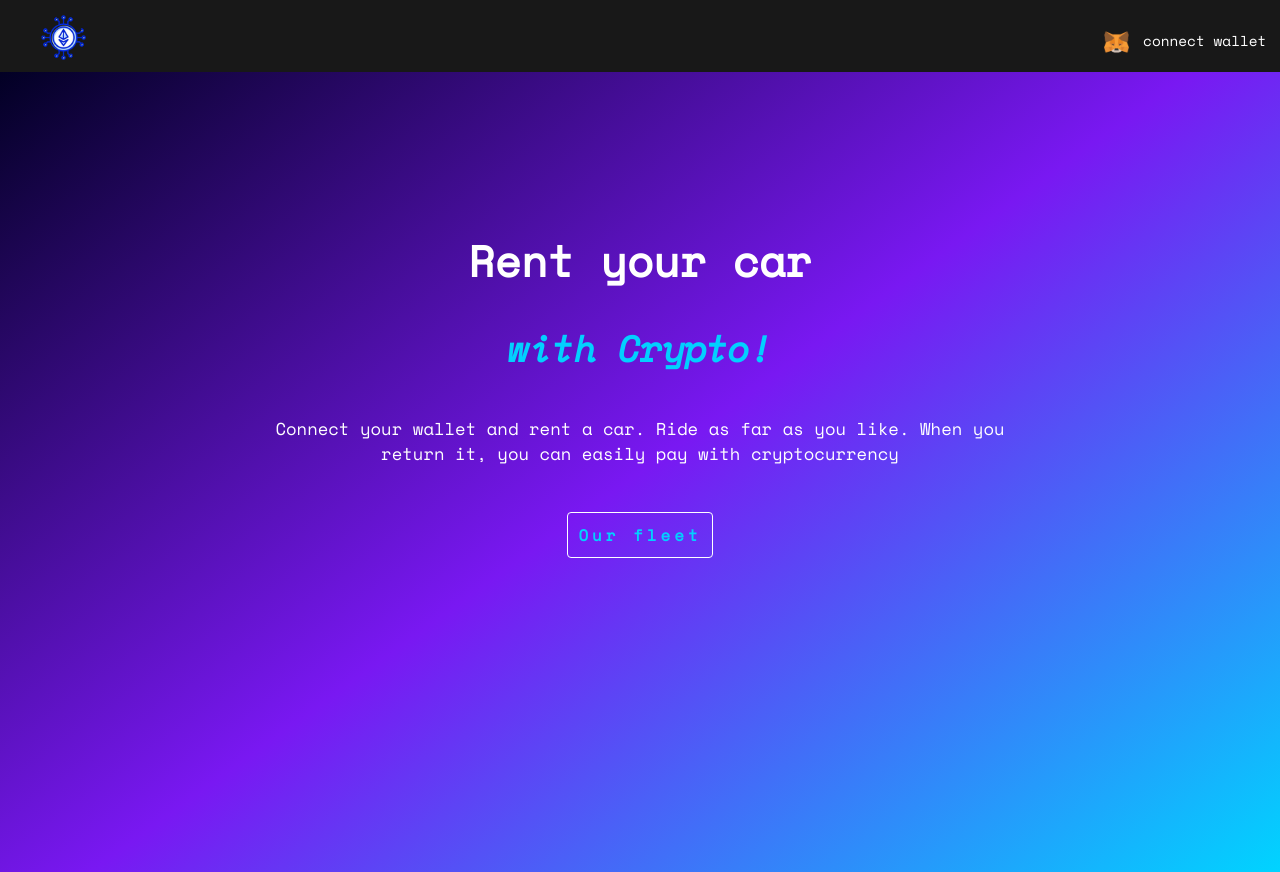
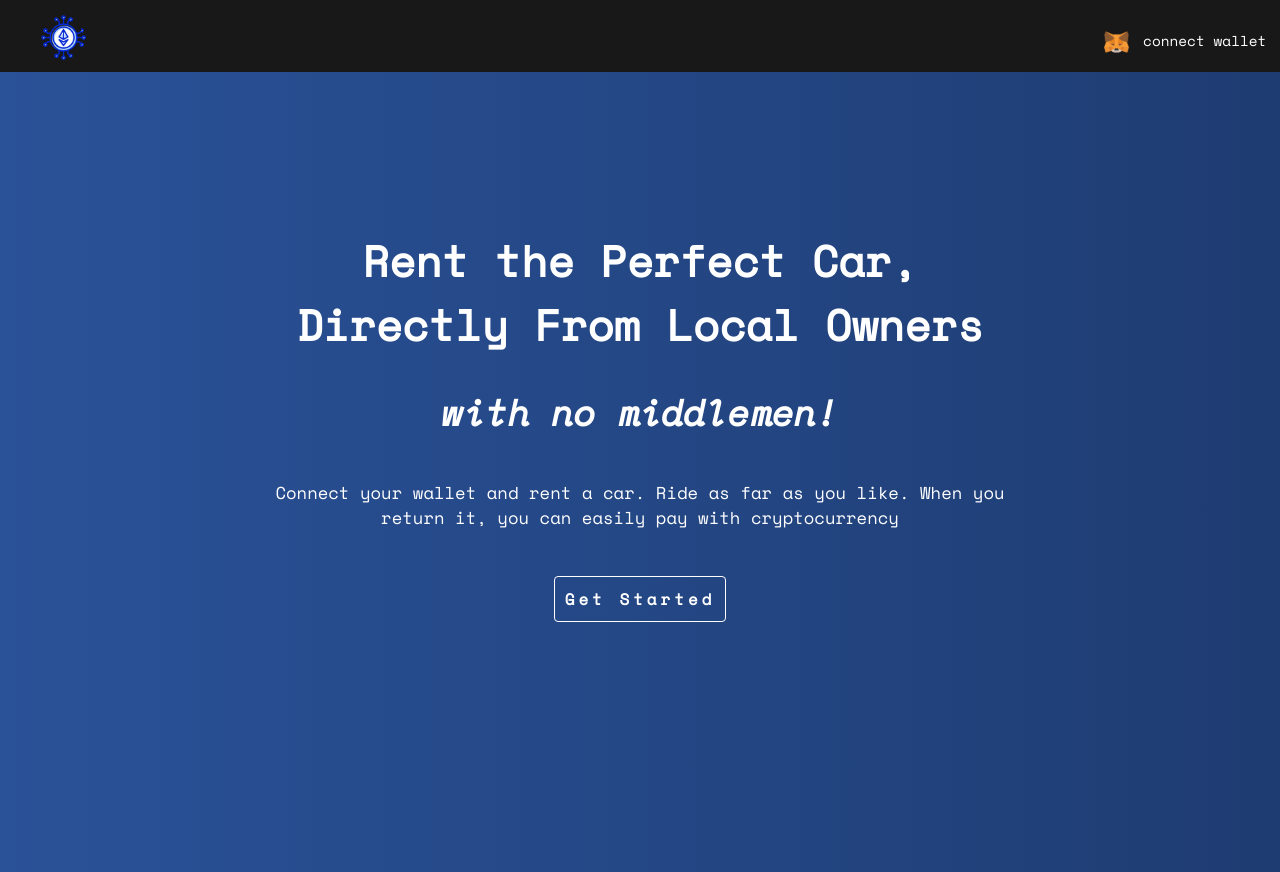
Before and after one commit to SalahDevp/p2p-car-rental-platform, a React (Vite) app in the folder frontend/: page / in a window 1280 px wide. Built offline with nearby package versions, Linux system fonts and the light colour scheme.

Commit message:
Update home page

```diff
--- a/frontend/src/App.scss
+++ b/frontend/src/App.scss
@@ -1,4 +1,4 @@
-$primary-color: #02d0ff;
+$primary-color: white;
 @import "animate.css";
 @import url("https://fonts.googleapis.com/css2?family=Space+Mono:ital@0;1&display=swap");
 
--- a/frontend/src/components/Home.jsx
+++ b/frontend/src/components/Home.jsx
@@ -5,8 +5,10 @@ export default function Home() {
   return (
     <div className="container home-page">
       <div className="home-title-box">
-        <h1 className="title">Rent your car</h1>
-        <h1 className="title-prefix">with Crypto!</h1>
+        <h1 className="title">
+          Rent the Perfect Car, Directly From Local Owners
+        </h1>
+        <h1 className="title-prefix">with no middlemen!</h1>
       </div>
       <div className="home-description-box">
         <p className="title-description">
@@ -15,7 +17,7 @@ export default function Home() {
         </p>
       </div>
       <Link to="/dashboard" className="button-class choose-car">
-        Our fleet
+        Get Started
       </Link>
     </div>
   );
--- a/frontend/src/components/Layout.scss
+++ b/frontend/src/components/Layout.scss
@@ -8,26 +8,11 @@
   min-height: 100%;
   min-width: 100%;
   position: absolute;
-  background: rgb(2, 0, 36);
-  background: -moz-linear-gradient(
-    144deg,
-    rgba(2, 0, 36, 1) 0%,
-    rgba(121, 24, 242, 1) 50%,
-    rgba(0, 212, 255, 1) 100%
-  );
-  background: -webkit-linear-gradient(
-    144deg,
-    rgba(2, 0, 36, 1) 0%,
-    rgba(121, 24, 242, 1) 50%,
-    rgba(0, 212, 255, 1) 100%
-  );
-  background: linear-gradient(
-    144deg,
-    rgba(2, 0, 36, 1) 0%,
-    rgba(121, 24, 242, 1) 50%,
-    rgba(0, 212, 255, 1) 100%
-  );
-  filter: progid:DXImageTransform.Microsoft.gradient(startColorstr="#020024",endColorstr="#00d4ff",GradientType=1);
+  background: #1e3c72;  /* fallback for old browsers */
+background: -webkit-linear-gradient(to right, #2a5298, #1e3c72);  /* Chrome 10-25, Safari 5.1-6 */
+background: linear-gradient(to right, #2a5298, #1e3c72); /* W3C, IE 10+/ Edge, Firefox 16+, Chrome 26+, Opera 12+, Safari 7+ */
+
+
   .container {
     max-width: 100%;
     min-height: 100%;
@@ -68,7 +53,5 @@
       animation: pulse 1s backwards;
     }
   }
-  input {
-    opacity: 0.9 !important;
-  }
+
 }
```
